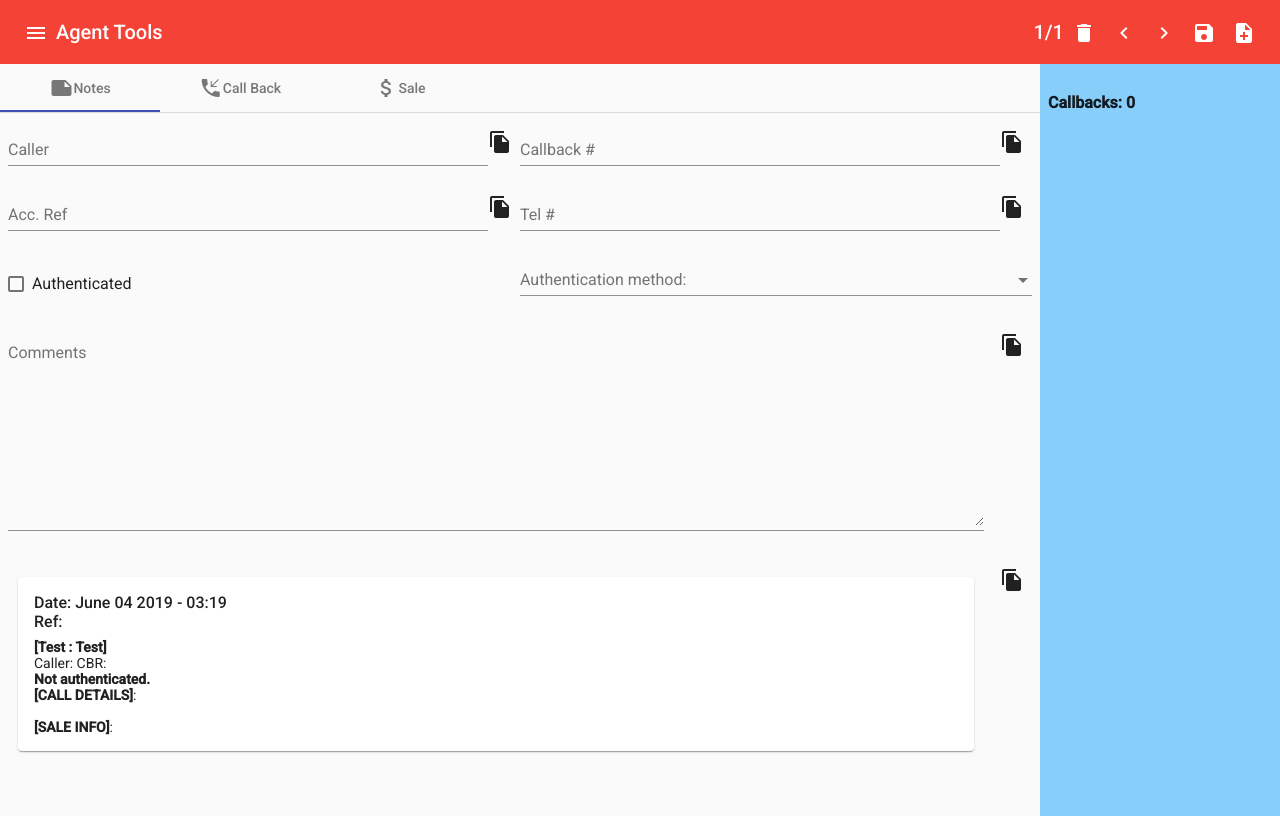
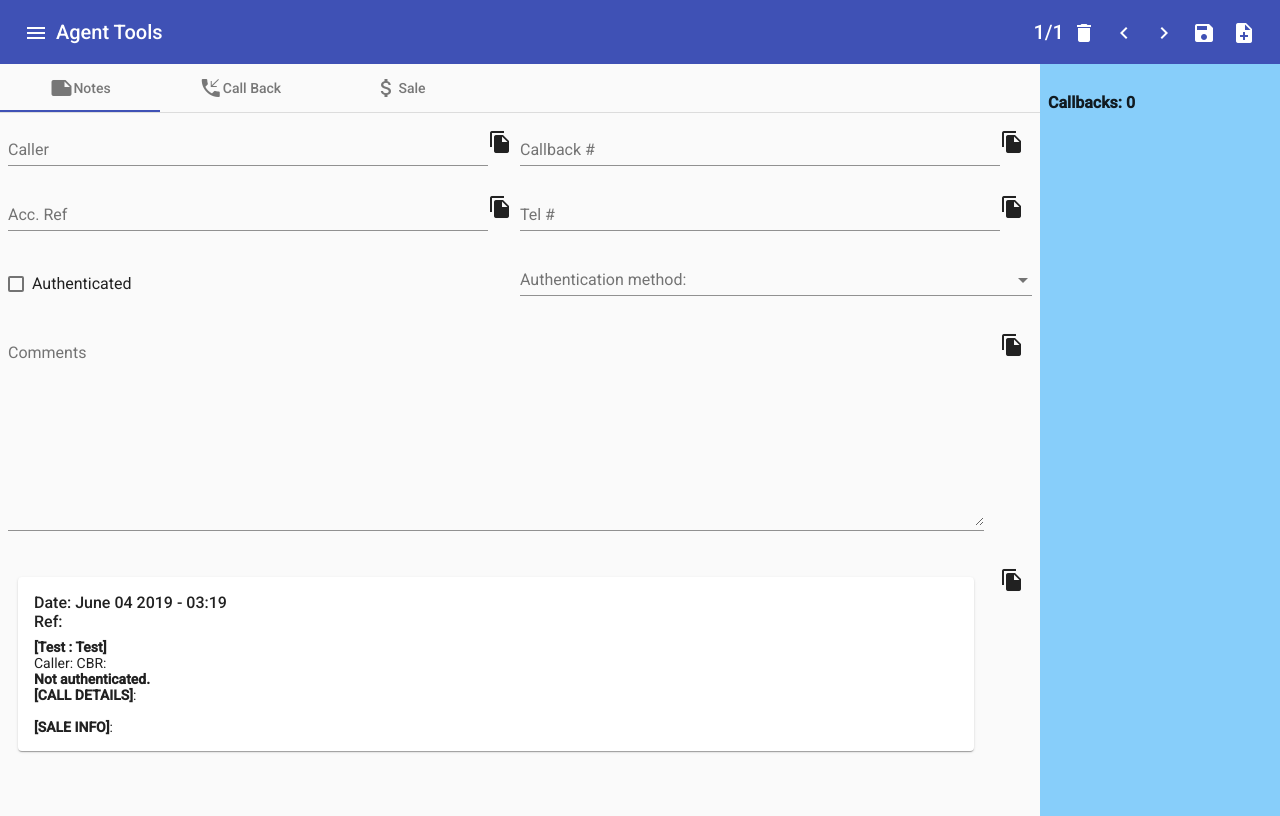
Before and after one commit to j-g-/atools, an Angular app: page / in a window 1280 px wide. Built offline with nearby package versions, Linux system fonts and the light colour scheme.

Commit message:
Change some colors

```diff
--- a/src/app/app.component.html
+++ b/src/app/app.component.html
@@ -1,5 +1,5 @@
 <!--The content below is only a placeholder and can be replaced.-->
-<mat-toolbar color="warn">
+<mat-toolbar color="primary">
   <mat-toolbar-row>
     <button  mat-icon-button (click)="settingsSidenav.toggle()"><mat-icon>menu</mat-icon></button>
     <span>Agent Tools</span>
--- a/src/app/callback-details/reminder-card/reminder-card.component.css
+++ b/src/app/callback-details/reminder-card/reminder-card.component.css
@@ -36,11 +36,11 @@ mat-card-actions{
     white-space: pre-wrap;
 }
 .severity-1{
-    background:coral;
+    background:#FF5252;
     color: white;
 }
 .severity-2{
-    background:goldenrod;
+    background:#fbc02d;
 }
 .severity-3{
     background:mediumblue;
```
